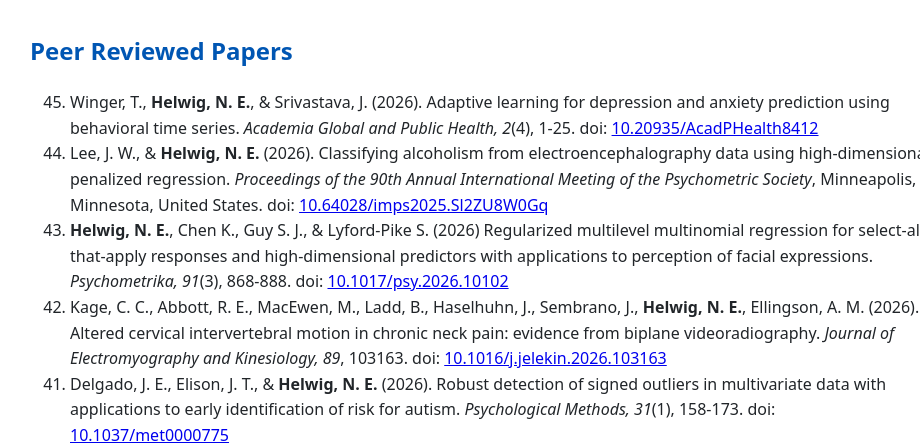
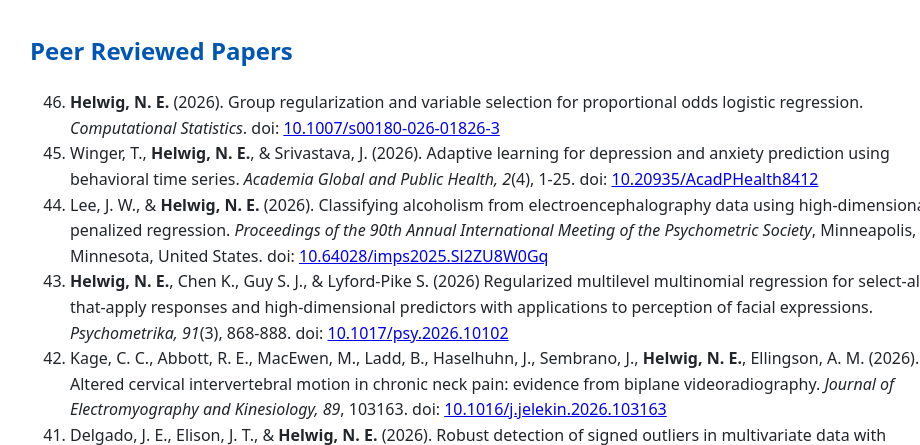
Before and after one commit to nathaniel-helwig/nathaniel-helwig.github.io, a plain HTML site: page publications.html in a window 1280 px wide. Shown: the part 655-1100 px from the top of the page, without its empty margins (160-1080 px from the left). Drawn offline with Linux system fonts and the light colour scheme.

Commit message:
Add files via upload

```diff
--- a/publications.html
+++ b/publications.html
@@ -152,6 +152,7 @@
         <section aria-labelledby="peer-reviewed-papers">
         <h2 id="peer-reviewed-papers">Peer Reviewed Papers</h2>
         <ol reversed>
+            <li><strong>Helwig, N. E.</strong>  (2026). Group regularization and variable selection for proportional odds logistic regression. <em>Computational Statistics</em>. doi: <a href="https://doi.org/10.1007/s00180-026-01826-3"> 10.1007/s00180-026-01826-3</a> </li>
             <li>Winger, T., <strong>Helwig, N. E.</strong>, &amp; Srivastava, J.  (2026). Adaptive learning for depression and anxiety prediction using behavioral time series. <em>Academia Global and Public Health, 2</em>(4), 1-25. doi: <a href="https://doi.org/10.20935/AcadPHealth8412"> 10.20935/AcadPHealth8412</a> </li>
             <li>Lee, J. W., &amp; <strong>Helwig, N. E.</strong> (2026). Classifying alcoholism from electroencephalography data using high-dimensional penalized regression. <em>Proceedings of the 90th Annual International Meeting of the Psychometric Society</em>, Minneapolis, Minnesota, United States. doi: <a href="https://doi.org/10.64028/imps2025.Sl2ZU8W0Gq"> 10.64028/imps2025.Sl2ZU8W0Gq</a> </li>
             <li><strong>Helwig, N. E.</strong>, Chen K., Guy S. J., &amp; Lyford-Pike S. (2026) Regularized multilevel multinomial regression for select-all-that-apply responses and high-dimensional predictors with applications to perception of facial expressions. <em>Psychometrika, 91</em>(3), 868-888. doi: <a href="https://doi.org/10.1017/psy.2026.10102"> 10.1017/psy.2026.10102</a> </li>
```
